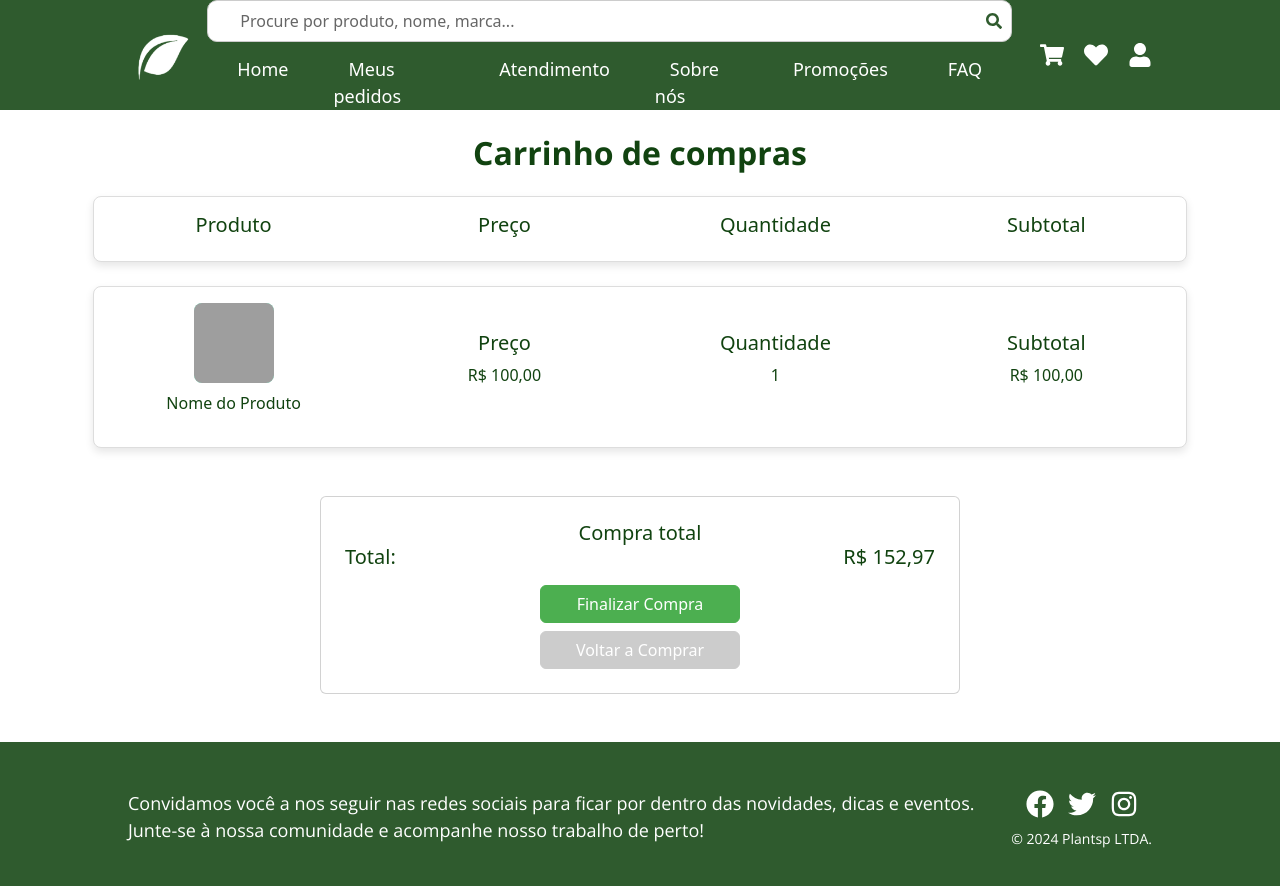
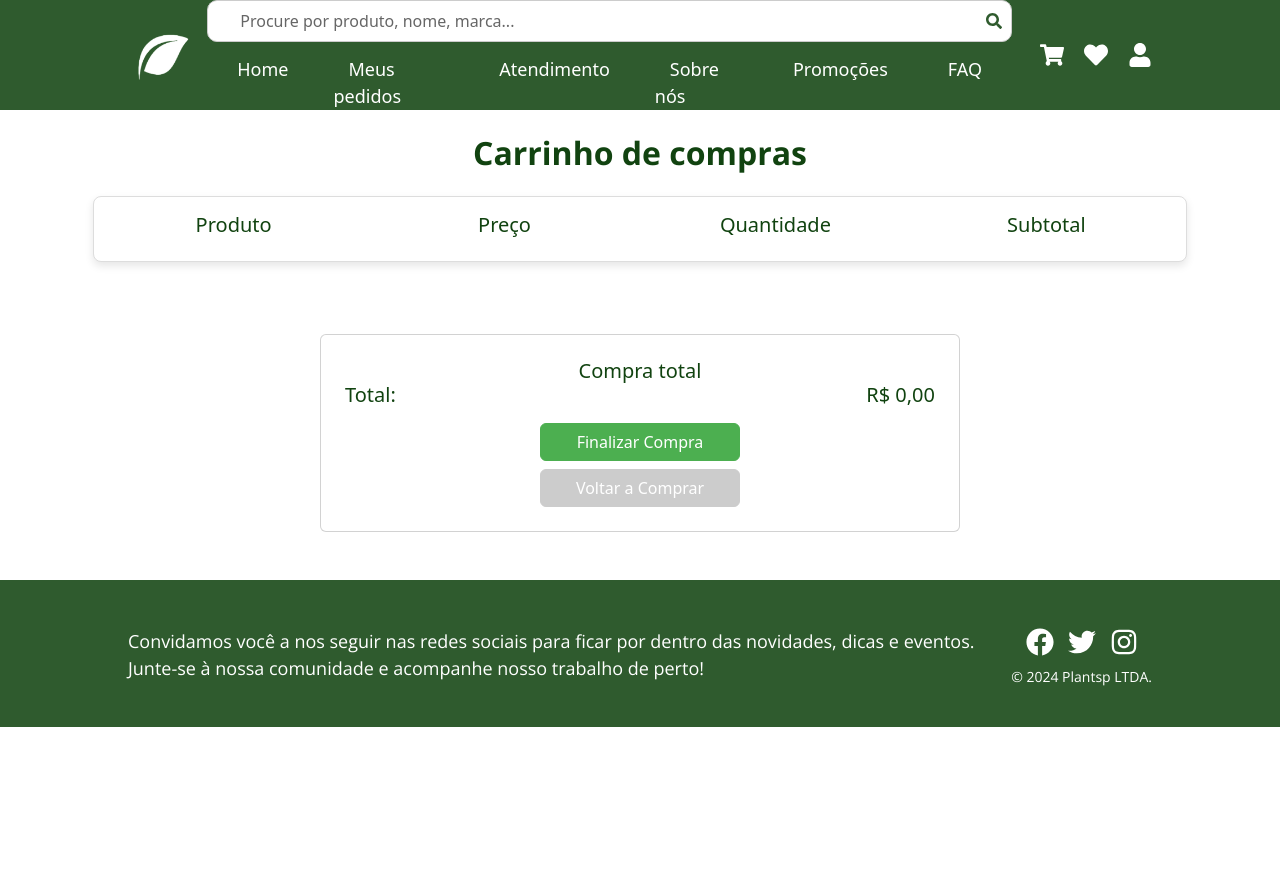
Before and after one commit to Plantsp/plantsp, a React (Create React App) app: page /carrinho in a window 1280 px wide. Shown: the top 886 px of the page. After the commit the page ends 800 px from the top, so only its background shows below. Built offline with nearby package versions, Linux system fonts and the light colour scheme; grey boxes are pictures that could not be loaded.

Commit message:
Remover do carrinho e fazendo o calculo do total da compra

```diff
--- a/src/pages/carrinho/carrinho.js
+++ b/src/pages/carrinho/carrinho.js
@@ -1,4 +1,4 @@
-import React from "react";
+import React, { useState, useEffect } from "react";
 import "bootstrap/dist/css/bootstrap.min.css";
 import '../../styles/global.css';
 import Header from '../../components/header/headerdesktop';
@@ -6,13 +6,42 @@ import Footer from '../../components/footer/footer';
 import './carrinho.css';
 
 const Carrinho = () => {
+  const [carrinho, setCarrinho] = useState([]);
+  const [totalCompra, setTotalCompra] = useState(0);
+
+  useEffect(() => {
+    const produtosNoCarrinho = JSON.parse(localStorage.getItem('carrinho')) || [];
+    setCarrinho(produtosNoCarrinho);
+
+    // Calcular o total da compra
+    const total = produtosNoCarrinho.reduce((acc, produto) => {
+      const precoComDesconto = produto.preco * (1 - produto.desconto); // Aplica o desconto
+      return acc + precoComDesconto;
+    }, 0);
+    setTotalCompra(total);
+  }, []);
+
+  // Função para remover produto do carrinho
+  const removerProduto = (produtoId) => {
+    const novosProdutos = carrinho.filter((produto) => produto.id !== produtoId);
+    setCarrinho(novosProdutos);
+    localStorage.setItem('carrinho', JSON.stringify(novosProdutos)); // Atualiza o localStorage
+
+    // Recalcular o total após remoção
+    const total = novosProdutos.reduce((acc, produto) => {
+      const precoComDesconto = produto.preco * (1 - produto.desconto);
+      return acc + precoComDesconto;
+    }, 0);
+    setTotalCompra(total);
+  };
+
   return (
     <div>
       <Header />
       <h2 className="title-top pt-4 pb-3">Carrinho de compras</h2>
 
       <div className="container pb-5">
-        {/* Primeiro Card */}
+        {/* Cabeçalho do Carrinho */}
         <div className="card cart-item mx-auto p-3 text-center mb-4" style={{ width: '98%' }}>
           <div className="row align-items-center">
             <div className="col-md-3">
@@ -30,28 +59,34 @@ const Carrinho = () => {
           </div>
         </div>
 
-
-        <div className="card cart-item mx-auto p-3 text-center" style={{ width: '98%' }}>
+        {/* Exibindo os produtos no carrinho */}
+        {carrinho.map((produto, index) => (
+          <div key={index} className="card cart-item mx-auto p-3 mb-3 text-center" style={{ width: '98%' }}>
             <div className="row align-items-center">
               <div className="col-md-3 d-flex flex-column align-items-center">
-              <img src="/a/a/a-image.jpg" alt="Produto" className="product-image mb-2 "
-              />
-              <p className="text-green">Nome do Produto</p>
+                <img src={produto.imagem} alt={produto.nome} className="product-image mb-2" />
+                <p className="text-green">{produto.nome}</p>
               </div>
               <div className="col-md-3">
-              <h5 className="text-green">Preço</h5>
-              <p className="text-green">R$ 100,00</p>
+                <p className="text-green">R$ {Number(produto.preco * (1 - produto.desconto)).toFixed(2).replace('.', ',')}</p>
               </div>
               <div className="col-md-3">
-              <h5 className="text-green">Quantidade</h5>
-              <p className="text-green">1</p>
+                <p className="text-green">1</p> {/* dps faço a lógica para adicionar a quantidade, trabalhei demais :)))))*/}
               </div>
               <div className="col-md-3">
-              <h5 className="text-green">Subtotal</h5>
-              <p className="text-green">R$ 100,00</p>
+                <p className="text-green">R$ {(produto.preco * (1 - produto.desconto)).toFixed(2).replace('.', ',')}</p>
+              </div>
+              <div className="col-md-3">
+                <button
+                  className="btn btn-danger mt-3"
+                  onClick={() => removerProduto(produto.id)}>
+                  Remover
+                </button>
               </div>
             </div>
           </div>
+        ))}
+
       </div>
 
       {/* Card de Compra Total */}
@@ -59,7 +94,7 @@ const Carrinho = () => {
         <h5 className="text-green">Compra total</h5>
         <div className="d-flex justify-content-between align-items-center mb-3">
           <h5 className="text-green">Total:</h5>
-          <p className="text-green h5 mb-0">R$ 152,97</p>
+          <p className="text-green h5 mb-0">R$ {totalCompra.toFixed(2).replace('.', ',')}</p>
         </div>
         <div className="d-flex flex-column align-items-center">
           <button className="btn btn-primary mb-2 button-fixed-width">Finalizar Compra</button>
```
Lines whose indentation alone changed are shown as unchanged.
